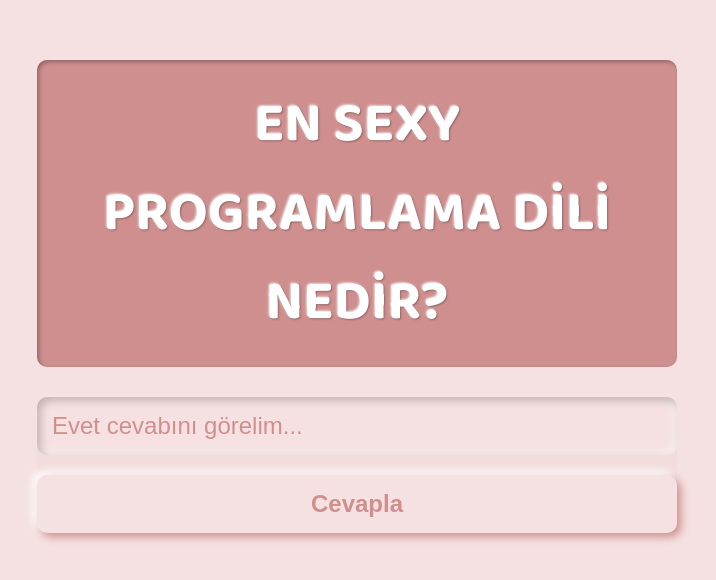
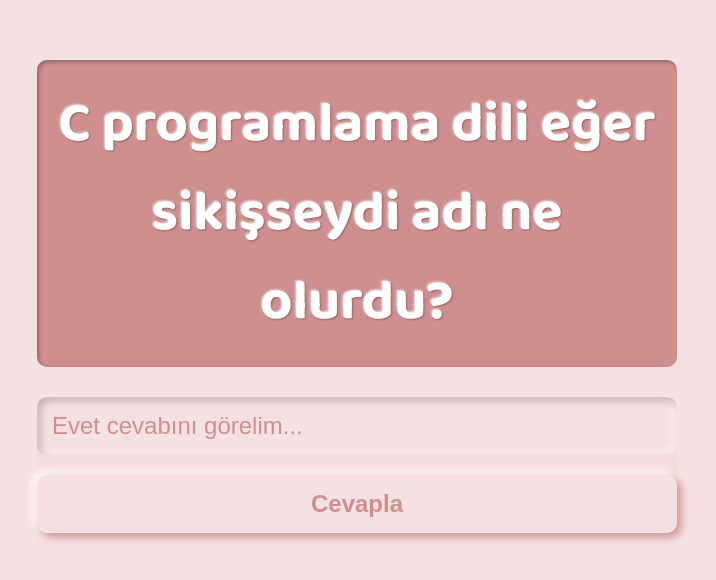
Before and after one commit to atasayugras/soru, a website: page public/views/index.html in a window 1280 px wide. Shown: the part 122-702 px from the top of the page, without its empty margins (283-999 px from the left). Drawn offline with Linux system fonts and the light colour scheme; files that its build step writes are made by us from their sources.

Commit message:
Change h1 string value

```diff
--- a/public/views/index.html
+++ b/public/views/index.html
@@ -12,7 +12,7 @@
     <link rel="stylesheet" href="./css/index.css" />
   </head>
   <body>
-    <h1>EN SEXY PROGRAMLAMA DİLİ NEDİR?</h1>
+    <h1>C programlama dili eğer sikişseydi adı ne olurdu?</h1>
     <div class="container">
       <form action="/check" method="post" class="answer-form">
         <input
```
